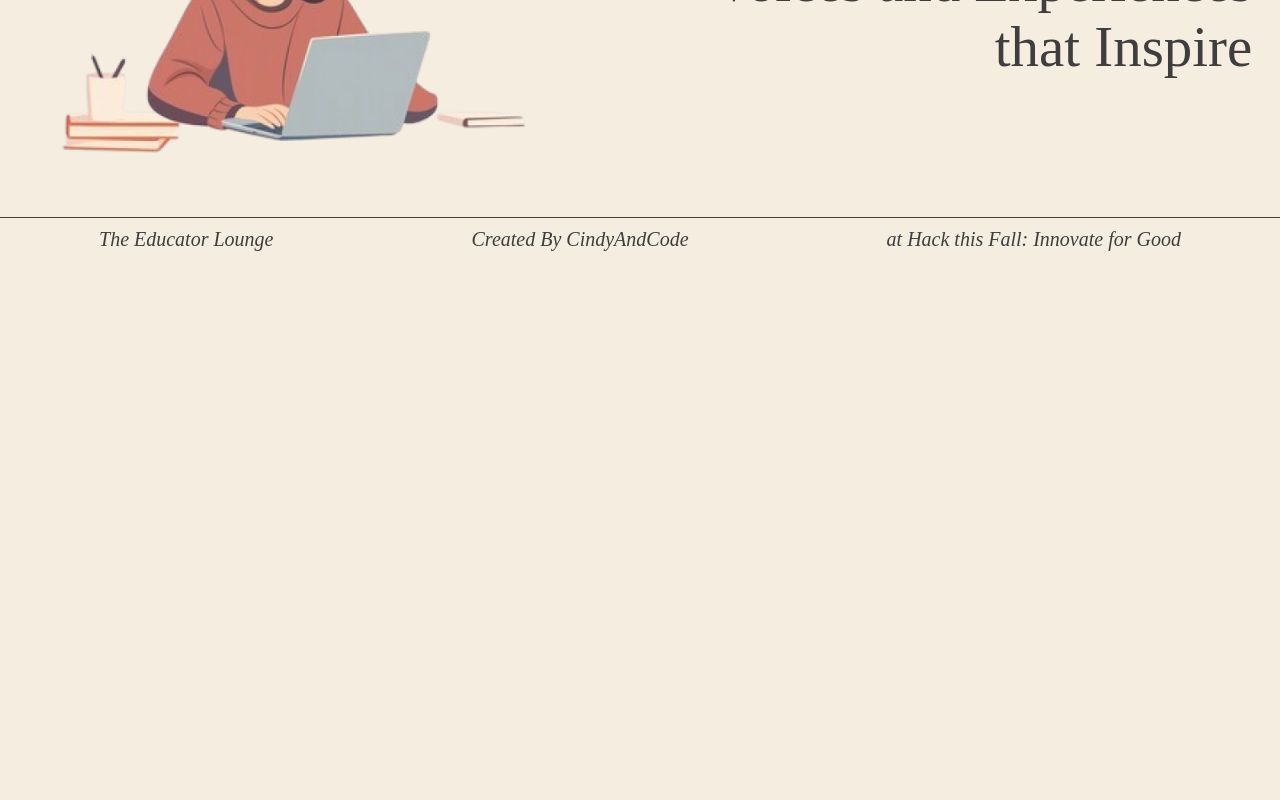
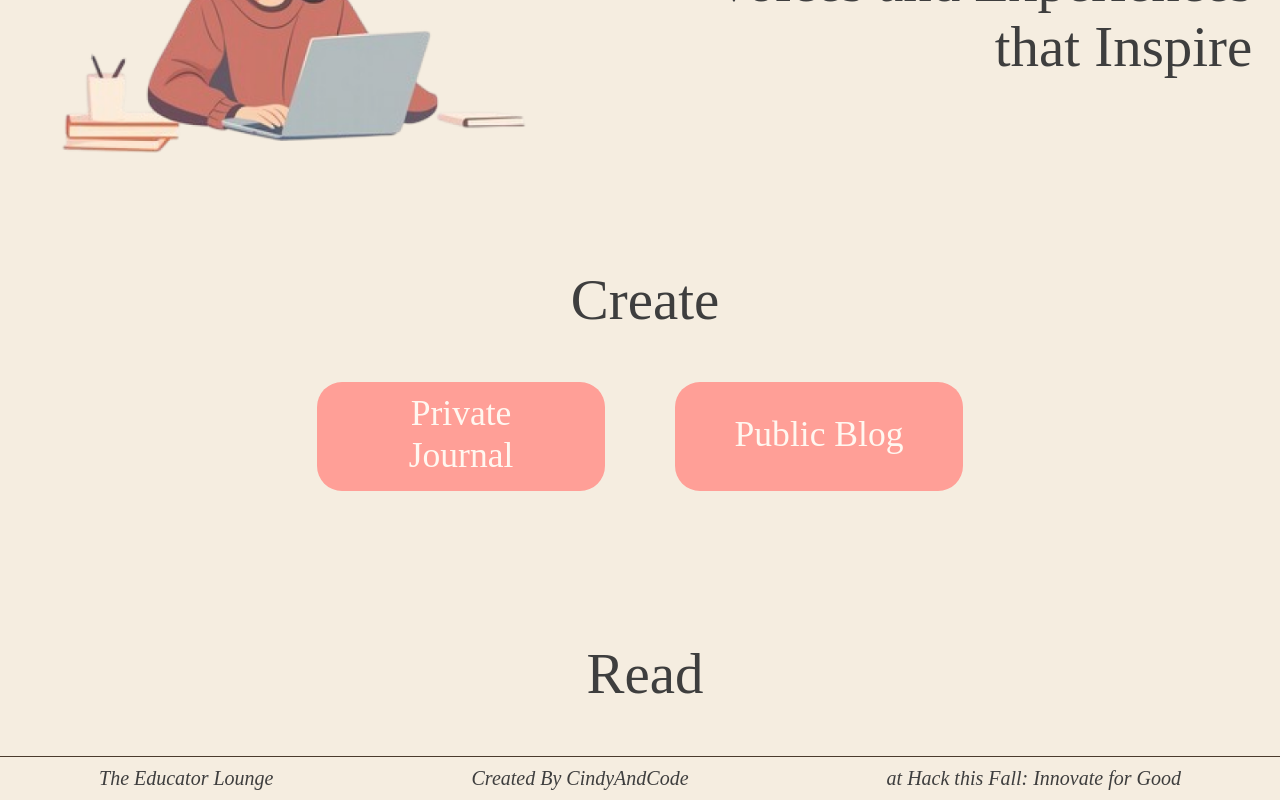
Before and after one commit to cindyawho/mlh-htf2024-project, a React (Create React App) app in the folder my-app/: page /blogs in a window 1280 px wide. Shown: the part 600-1400 px from the top of the page. Before the commit the page ends 861 px from the top, so only its background shows below. Built offline with nearby package versions, Linux system fonts and the light colour scheme; the HTML template or start-up script is replaced by a standard one; a web font is replaced by a local one.

Commit message:
Update styling of create and read sections on blog page

```diff
--- a/my-app/src/componentPages/Blogs.js
+++ b/my-app/src/componentPages/Blogs.js
@@ -1,4 +1,5 @@
 import '../App.css';
+import './blog.css';
 import React from "react";
 import PageHero from '../components/PageHero'
 
@@ -11,6 +12,21 @@ function Blogs() {
         subtitle1={"Voices and Experiences"}
         subtitle2={"that Inspire"}
       />
+      <div class="blogDiv">
+        <div class="create">
+          <h2>Create</h2>
+          <div class="createButtons">
+            <button>Private Journal</button>
+            <button>Public Blog</button>
+          </div>
+        </div>
+        <div class="read">
+          <h2>Read</h2>
+          <div class="readGrid">
+
+          </div>
+        </div>
+      </div>
     </>
   );
 }
--- /dev/null
+++ b/my-app/src/componentPages/blog.css
@@ -0,0 +1,33 @@
+.blogDiv{
+    margin: 0 auto;
+    width: 75%;
+    text-align: center;
+    display: flex;
+    flex-direction: column;
+    gap: 100px;
+}
+.blogDiv h2{
+    padding-bottom: 50px;
+}
+
+.create{
+    padding: 50px 0;
+}
+
+.createButtons{
+    display: flex;
+    gap: 70px;
+    justify-content: center;
+}
+
+.create button{
+    width: 30%;
+    background-color: var(--button-color-blue);
+    color: var(--font-color-dark);
+    border-radius: 25px;
+    padding: 10px 40px 15px 40px;
+}
+.create button:hover{
+    background-color: var(--button-color-pink);
+    color: var(--font-color-light);
+}
```
Also changed, not shown: 1 other file (tests, documents, lock files or other folders).
